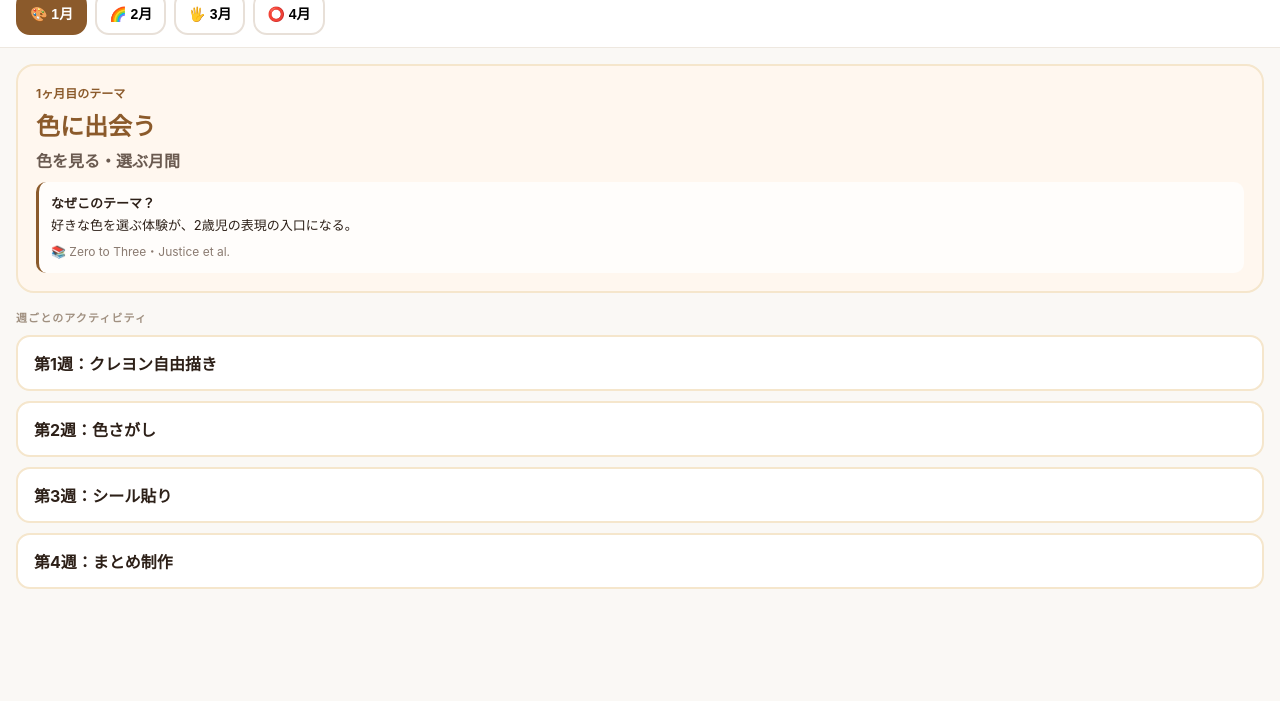
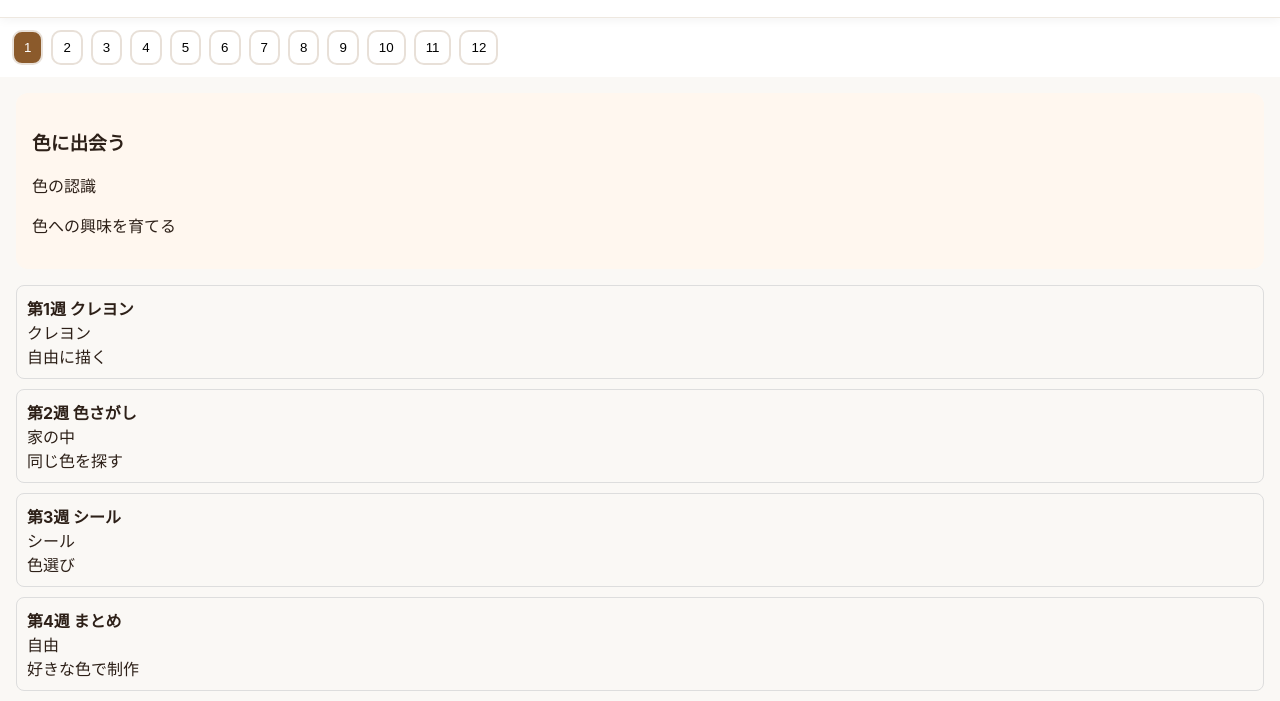
Before and after one commit to mnmn37/baby-art, a plain HTML site: page index.html in a window 1280 px wide. Shown: the part 104-805 px from the top of the page. Drawn offline with Linux system fonts and the light colour scheme.

Commit message:
Update index.html

```diff
--- a/index.html
+++ b/index.html
@@ -19,223 +19,153 @@
       padding: 18px 16px 12px;
       border-bottom: 1px solid #eee8e0;
       box-shadow: 0 2px 10px rgba(0,0,0,0.05);
-      z-index: 10;
     }
     .header small {
-      display: block;
       font-size: 11px;
       color: #a09080;
-      margin-bottom: 4px;
-      letter-spacing: .08em;
-      font-weight: 700;
-    }
-    .header h1 {
-      margin: 0;
-      font-size: 22px;
+      display: block;
     }
     .month-tabs {
       display: flex;
+      overflow-x: auto;
       gap: 8px;
-      overflow-x: auto;
-      padding: 12px 16px;
+      padding: 12px;
       background: white;
-      border-bottom: 1px solid #eee8e0;
     }
     .month-btn {
-      flex: 0 0 auto;
       border: 2px solid #e8e0d8;
+      padding: 8px 10px;
+      border-radius: 10px;
       background: white;
-      border-radius: 14px;
-      padding: 10px 12px;
       cursor: pointer;
-      font-size: 14px;
-      font-weight: 700;
     }
     .month-btn.active {
       background: #8b5a2b;
       color: white;
-      border-color: #8b5a2b;
     }
     .card {
       margin: 16px;
-      padding: 18px;
-      border-radius: 18px;
+      padding: 16px;
+      border-radius: 12px;
       background: #fff7ef;
-      border: 2px solid #f5e6cc;
-    }
-    .card h2 {
-      margin: 0 0 6px;
-      font-size: 24px;
-      color: #8b5a2b;
-    }
-    .card .sub {
-      margin-bottom: 10px;
-      color: #6a5a50;
-      font-weight: 600;
-    }
-    .card .why {
-      background: rgba(255,255,255,0.75);
-      border-left: 3px solid #8b5a2b;
-      border-radius: 10px;
-      padding: 10px 12px;
-      font-size: 13px;
-      line-height: 1.7;
-    }
-    .section-title {
-      margin: 0 16px 10px;
-      font-size: 11px;
-      color: #a09080;
-      font-weight: 800;
-      letter-spacing: .1em;
     }
     .activity {
-      margin: 0 16px 10px;
-      border: 2px solid #f5e6cc;
-      border-radius: 14px;
-      overflow: hidden;
-      background: white;
-    }
-    .activity summary {
-      list-style: none;
-      cursor: pointer;
-      padding: 14px 16px;
-      font-weight: 700;
-    }
-    .activity summary::-webkit-details-marker {
-      display: none;
-    }
-    .activity .content {
-      padding: 0 16px 16px;
-      font-size: 14px;
-      line-height: 1.8;
-      color: #4a3830;
-    }
-    .tag {
-      display: inline-block;
-      margin: 8px 6px 10px 0;
-      background: #f5e6cc;
-      color: #8b5a2b;
-      border-radius: 999px;
-      padding: 5px 10px;
-      font-size: 12px;
-      font-weight: 700;
+      margin: 10px 16px;
+      border: 1px solid #ddd;
+      border-radius: 8px;
+      padding: 10px;
     }
   </style>
 </head>
 <body>
+
 <div class="header">
   <small>2歳の1年間</small>
-    <h1>おうち美術12ヶ月プラン 🎨</h1>
+  <h2>おうち美術プラン</h2>
 </div>
 
-  <div class="month-tabs" id="monthTabs"></div>
+<div id="tabs" class="month-tabs"></div>
 <div id="app"></div>
 
 <script>
 const months = [
-      {
-        emoji: "🎨",
-        theme: "色に出会う",
-        sub: "色を見る・選ぶ月間",
-        why: "好きな色を選ぶ体験が、2歳児の表現の入口になる。",
-        basis: "Zero to Three・Justice et al.",
-        activities: [
-          { week: 1, title: "クレヨン自由描き", mat: "クレヨン・紙", detail: "好きな色で自由に描く。描き方は教えない。" },
-          { week: 2, title: "色さがし", mat: "家の中のもの", detail: "赤・青など同じ色を探す遊び。" },
-          { week: 3, title: "シール貼り", mat: "丸シール", detail: "好きな色を選んで貼る。" },
-          { week: 4, title: "まとめ制作", mat: "クレヨン・シール", detail: "好きな色を集めて1枚に。" }
-        ]
-      },
-      {
-        emoji: "🌈",
-        theme: "混ざる",
-        sub: "色が変わる月間",
-        why: "色の変化が探究心を刺激する。",
-        basis: "NAEYC",
-        activities: [
-          { week: 1, title: "色水混ぜ", mat: "水・食紅", detail: "混ぜて色の変化を見る。" },
-          { week: 2, title: "フィンガーペイント", mat: "絵の具", detail: "手で混ぜて描く。" },
-          { week: 3, title: "スタンプ", mat: "スポンジ", detail: "重ねて色の変化を楽しむ。" },
-          { week: 4, title: "好きな色づくり", mat: "色水", detail: "自分だけの色を作る。" }
-        ]
-      },
-      {
-        emoji: "🖐️",
-        theme: "手を使う",
-        sub: "触る・ちぎる月間",
-        why: "手そのものが最初の道具。",
-        basis: "モンテッソーリ",
-        activities: [
-          { week: 1, title: "粘土", mat: "小麦粘土", detail: "にぎる・のばす。" },
-          { week: 2, title: "手形", mat: "絵の具", detail: "手形を押す。" },
-          { week: 3, title: "紙ちぎり", mat: "新聞紙", detail: "ちぎる感覚を楽しむ。" },
-          { week: 4, title: "自由制作", mat: "粘土・紙", detail: "手を使って自由に。" }
-        ]
-      },
-      {
-        emoji: "⭕",
-        theme: "かたち",
-        sub: "丸と線の月間",
-        why: "形の認識が始まる。",
-        basis: "Justice et al.",
-        activities: [
-          { week: 1, title: "丸シール", mat: "シール", detail: "丸を貼る。" },
-          { week: 2, title: "スタンプ", mat: "スタンプ", detail: "丸を増やす。" },
-          { week: 3, title: "ぐるぐる描き", mat: "クレヨン", detail: "円を描く。" },
-          { week: 4, title: "顔づくり", mat: "シール", detail: "丸から顔に。" }
-        ]
-      }
+{theme:"色に出会う",sub:"色の認識",why:"色への興味を育てる",activities:[
+{week:1,title:"クレヨン",mat:"クレヨン",detail:"自由に描く"},
+{week:2,title:"色さがし",mat:"家の中",detail:"同じ色を探す"},
+{week:3,title:"シール",mat:"シール",detail:"色選び"},
+{week:4,title:"まとめ",mat:"自由",detail:"好きな色で制作"}
+]},
+{theme:"混ざる",sub:"変化体験",why:"色の変化を知る",activities:[
+{week:1,title:"色水",mat:"水",detail:"混ぜる"},
+{week:2,title:"フィンガー",mat:"絵の具",detail:"手で混ぜる"},
+{week:3,title:"スタンプ",mat:"スポンジ",detail:"重ねる"},
+{week:4,title:"色づくり",mat:"自由",detail:"好きな色"}
+]},
+{theme:"手を使う",sub:"触覚",why:"手の操作",activities:[
+{week:1,title:"粘土",mat:"粘土",detail:"にぎる"},
+{week:2,title:"手形",mat:"絵の具",detail:"押す"},
+{week:3,title:"紙ちぎり",mat:"紙",detail:"ちぎる"},
+{week:4,title:"自由",mat:"自由",detail:"手を使う"}
+]},
+{theme:"かたち",sub:"丸と線",why:"形の理解",activities:[
+{week:1,title:"丸シール",mat:"シール",detail:"丸"},
+{week:2,title:"スタンプ",mat:"スタンプ",detail:"形"},
+{week:3,title:"ぐるぐる",mat:"クレヨン",detail:"円"},
+{week:4,title:"顔",mat:"紙",detail:"見立て"}
+]},
+{theme:"水",sub:"にじみ",why:"広がり体験",activities:[
+{week:1,title:"水描き",mat:"水",detail:"消える"},
+{week:2,title:"にじみ絵",mat:"絵の具",detail:"広がる"},
+{week:3,title:"スポイト",mat:"水",detail:"落とす"},
+{week:4,title:"まとめ",mat:"自由",detail:"水表現"}
+]},
+{theme:"貼る",sub:"構成",why:"配置",activities:[
+{week:1,title:"のり",mat:"紙",detail:"貼る"},
+{week:2,title:"色紙",mat:"紙",detail:"重ねる"},
+{week:3,title:"布",mat:"布",detail:"素材"},
+{week:4,title:"自由",mat:"自由",detail:"構成"}
+]},
+{theme:"見立て",sub:"想像",why:"象徴",activities:[
+{week:1,title:"顔",mat:"シール",detail:"見立て"},
+{week:2,title:"線",mat:"紙",detail:"意味付け"},
+{week:3,title:"スタンプ",mat:"絵の具",detail:"変換"},
+{week:4,title:"自由",mat:"自由",detail:"想像"}
+]},
+{theme:"素材",sub:"感触",why:"違い理解",activities:[
+{week:1,title:"布",mat:"布",detail:"感触"},
+{week:2,title:"アルミ",mat:"アルミ",detail:"光"},
+{week:3,title:"紙",mat:"紙",detail:"違い"},
+{week:4,title:"自由",mat:"自由",detail:"素材"}
+]},
+{theme:"作る",sub:"制作",why:"達成",activities:[
+{week:1,title:"紙皿",mat:"紙",detail:"顔"},
+{week:2,title:"飾り",mat:"紙",detail:"作る"},
+{week:3,title:"コップ",mat:"紙",detail:"立体"},
+{week:4,title:"自由",mat:"自由",detail:"制作"}
+]},
+{theme:"線",sub:"操作",why:"描画",activities:[
+{week:1,title:"ぐるぐる",mat:"クレヨン",detail:"円"},
+{week:2,title:"直線",mat:"紙",detail:"線"},
+{week:3,title:"道",mat:"紙",detail:"遊び"},
+{week:4,title:"自由",mat:"自由",detail:"線"}
+]},
+{theme:"ストーリー",sub:"意味",why:"言語",activities:[
+{week:1,title:"日記",mat:"紙",detail:"語る"},
+{week:2,title:"人",mat:"紙",detail:"描く"},
+{week:3,title:"物語",mat:"紙",detail:"展開"},
+{week:4,title:"絵本",mat:"紙",detail:"構成"}
+]},
+{theme:"まとめ",sub:"統合",why:"振り返り",activities:[
+{week:1,title:"素材選び",mat:"自由",detail:"選択"},
+{week:2,title:"制作",mat:"自由",detail:"表現"},
+{week:3,title:"展示",mat:"作品",detail:"選ぶ"},
+{week:4,title:"発表",mat:"作品",detail:"共有"}
+]}
 ];
 
-    let selected = 0;
+let selected=0;
 
-    function renderTabs() {
-      const tabs = document.getElementById("monthTabs");
-      tabs.innerHTML = months.map((m, i) => `
-        <button class="month-btn ${i === selected ? "active" : ""}" onclick="selectMonth(${i})">
-          ${m.emoji} ${i + 1}月
-        </button>
-      `).join("");
+function render(){
+  document.getElementById("tabs").innerHTML=
+  months.map((m,i)=>`<button class="month-btn ${i===selected?'active':''}" onclick="selectM(${i})">${i+1}</button>`).join("");
+
+  const m=months[selected];
+
+  document.getElementById("app").innerHTML=
+  `<div class="card">
+  <h3>${m.theme}</h3>
+  <p>${m.sub}</p>
+  <p>${m.why}</p>
+  </div>
+  ${m.activities.map(a=>`<div class="activity">
+  <b>第${a.week}週 ${a.title}</b><br>
+  ${a.mat}<br>${a.detail}
+  </div>`).join("")}`;
 }
 
-    function renderApp() {
-      const m = months[selected];
-      document.getElementById("app").innerHTML = `
-        <div class="card">
-          <div style="font-size:12px;color:#8b5a2b;font-weight:700;margin-bottom:6px;">
-            ${selected + 1}ヶ月目のテーマ
-          </div>
-          <h2>${m.theme}</h2>
-          <div class="sub">${m.sub}</div>
-          <div class="why">
-            <strong>なぜこのテーマ？</strong><br>
-            ${m.why}<br>
-            <div style="margin-top:6px;font-size:12px;color:#8a7a70;">📚 ${m.basis}</div>
-          </div>
-        </div>
+function selectM(i){selected=i;render();}
+render();
+</script>
 
-        <div class="section-title">週ごとのアクティビティ</div>
-
-        ${m.activities.map(act => `
-          <details class="activity">
-            <summary>第${act.week}週：${act.title}</summary>
-            <div class="content">
-              <span class="tag">${act.mat}</span>
-              <div>${act.detail}</div>
-            </div>
-          </details>
-        `).join("")}
-      `;
-    }
-
-    function selectMonth(i) {
-      selected = i;
-      renderTabs();
-      renderApp();
-    }
-
-    renderTabs();
-    renderApp();
-  </script>
 </body>
 </html>
```
Lines whose indentation alone changed are shown as unchanged.
